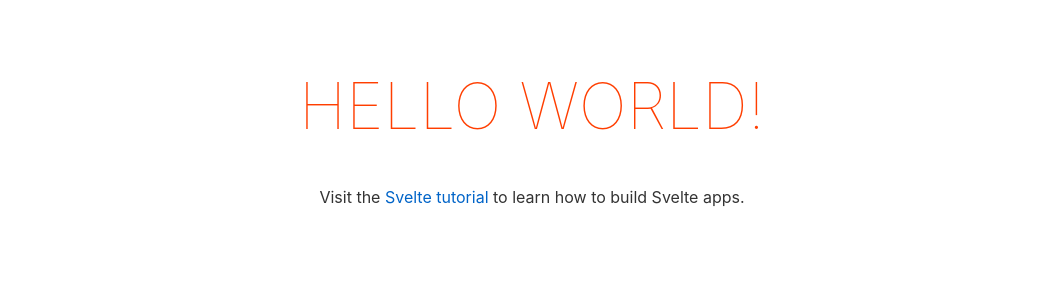
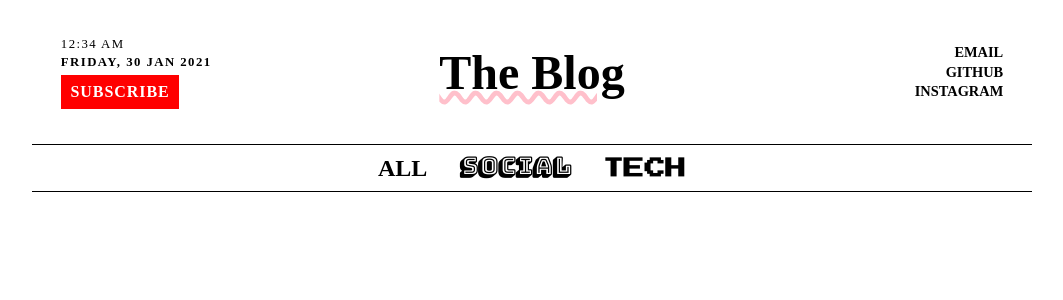
Before and after one commit to emanuelchristo/the-blog-v2, a Svelte app: page / in a window 1280 px wide. Shown: the top 300 px of the page, without its empty margins (108-1171 px from the left). Built offline with nearby package versions, Linux system fonts and the light colour scheme.

Commit message:
Header done

```diff
--- a/public/global.css
+++ b/public/global.css
@@ -1,63 +1,18 @@
-html, body {
-	position: relative;
-	width: 100%;
-	height: 100%;
+@import url('https://fonts.googleapis.com/css2?family=Bungee+Shade&family=Press+Start+2P&display=swap');
+* {
+    box-sizing: border-box;
 }
 
+html,
 body {
-	color: #333;
-	margin: 0;
-	padding: 8px;
-	box-sizing: border-box;
-	font-family: -apple-system, BlinkMacSystemFont, "Segoe UI", Roboto, Oxygen-Sans, Ubuntu, Cantarell, "Helvetica Neue", sans-serif;
+    padding: 0;
+    margin: 0;
+    position: relative;
+    width: 100%;
+    height: 100%;
+    font-family: Bodoni Moda;
 }
 
-a {
-	color: rgb(0,100,200);
-	text-decoration: none;
+h1 {
+    font-size: 2.5rem;
 }
-
-a:hover {
-	text-decoration: underline;
-}
-
-a:visited {
-	color: rgb(0,80,160);
-}
-
-label {
-	display: block;
-}
-
-input, button, select, textarea {
-	font-family: inherit;
-	font-size: inherit;
-	-webkit-padding: 0.4em 0;
-	padding: 0.4em;
-	margin: 0 0 0.5em 0;
-	box-sizing: border-box;
-	border: 1px solid #ccc;
-	border-radius: 2px;
-}
-
-input:disabled {
-	color: #ccc;
-}
-
-button {
-	color: #333;
-	background-color: #f4f4f4;
-	outline: none;
-}
-
-button:disabled {
-	color: #999;
-}
-
-button:not(:disabled):active {
-	background-color: #ddd;
-}
-
-button:focus {
-	border-color: #666;
-}
--- a/src/App.svelte
+++ b/src/App.svelte
@@ -1,30 +1,18 @@
 <script>
-	export let name;
+	import Header from './Header.svelte'
 </script>
 
-<main>
-	<h1>Hello {name}!</h1>
-	<p>Visit the <a href="https://svelte.dev/tutorial">Svelte tutorial</a> to learn how to build Svelte apps.</p>
-</main>
+<div class="container">
+	<Header />
+</div>
 
 <style>
-	main {
-		text-align: center;
-		padding: 1em;
-		max-width: 240px;
+
+	.container {
+		min-width: 600px;
+		width: 1000px;
+		/* background-color: rgb(241, 247, 252) */
 		margin: 0 auto;
 	}
 
-	h1 {
-		color: #ff3e00;
-		text-transform: uppercase;
-		font-size: 4em;
-		font-weight: 100;
-	}
-
-	@media (min-width: 640px) {
-		main {
-			max-width: none;
-		}
-	}
 </style>
--- /dev/null
+++ b/src/Header.svelte
@@ -0,0 +1,119 @@
+<script>
+
+</script>
+
+<header>
+    <div class="top">
+        <div class="left">
+            <div class="content-wrapper">
+                <p id="time">12:34 am</p>
+                <p id="date">friday, 30 Jan 2021</p>
+                <button>SUBSCRIBE</button>
+            </div>
+        </div>
+        <div class="middle">
+            <h1>The Blog</h1>
+        </div>
+        <div class="right">
+            <div class="content-wrapper">
+                <h3>email</h3>
+                <h3>github</h3>
+                <h3>instagram</h3>
+            </div>
+        </div>
+    </div>
+    <div class="bottom">
+        <h2 id="all">ALL</h2>
+        <h2 id="social">SOCIAL</h2>
+        <h2 id="tech">TECH</h2>
+    </div>
+</header>
+
+<style>
+    .top {
+        display: flex;
+        width: 100%;
+        height: 9rem;
+    }
+
+    .left {
+        flex: 1;
+        height: 100%;
+        display: flex;
+        align-items: center;
+        justify-content: flex-start;
+        padding: 1.8rem;
+    }
+    .left .content-wrapper {
+
+    }
+    button {
+        font-size: 1rem;
+        font-family: Bodoi Moda;
+        padding: 0.5rem 0.6rem;
+        border: none;
+        background: #ff0000;
+        color: #fff;
+        margin: 0.1rem 0;
+        font-weight: 700;
+        letter-spacing: 0.06rem;
+    }
+    p {
+        font-size: 0.8rem;
+        letter-spacing: 0.09rem;
+        text-transform: uppercase;
+        margin: 0.2rem 0;
+    }
+    #date {
+        font-weight: 700;
+    }
+
+    .right {
+        height: 100%;
+        flex: 1;
+        display: flex;
+        align-items: center;
+        justify-content: flex-end;
+        text-align: right;
+        padding: 1.8rem;
+    }
+    .right h3 {
+        margin: 0.15rem 0;
+        font-size: 0.9rem;
+        text-transform: uppercase;
+    }
+
+    .middle {
+        height: 100%;
+        flex: 3;
+        display: flex;
+        align-items: center;
+        justify-content: center;
+    }
+    h1 {
+        font-size: 3rem;
+        text-decoration: underline wavy pink;
+    }
+
+    .bottom {
+        border-top: 1px solid #000;
+        border-bottom: 1px solid #000;
+        height: 3rem;
+        width: 100%;
+        display: flex;
+        align-items: center;
+        justify-content: center;
+    }
+    h2 {
+        margin: 0 1rem;
+    }
+    #social {
+        font-family: Bungee Shade;
+        margin-bottom: 0.25rem;
+    }
+    #tech {
+        font-family: "Press Start 2P";
+        font-size: 1.3rem;
+        margin-top: 0.1rem;
+    }
+</style>
--- a/src/main.js
+++ b/src/main.js
@@ -1,10 +1,7 @@
 import App from './App.svelte';
 
 const app = new App({
-	target: document.body,
-	props: {
-		name: 'world'
-	}
+    target: document.body,
 });
 
 export default app;
```
Also changed, not shown: 1 other file (tests, documents, lock files or other folders).
